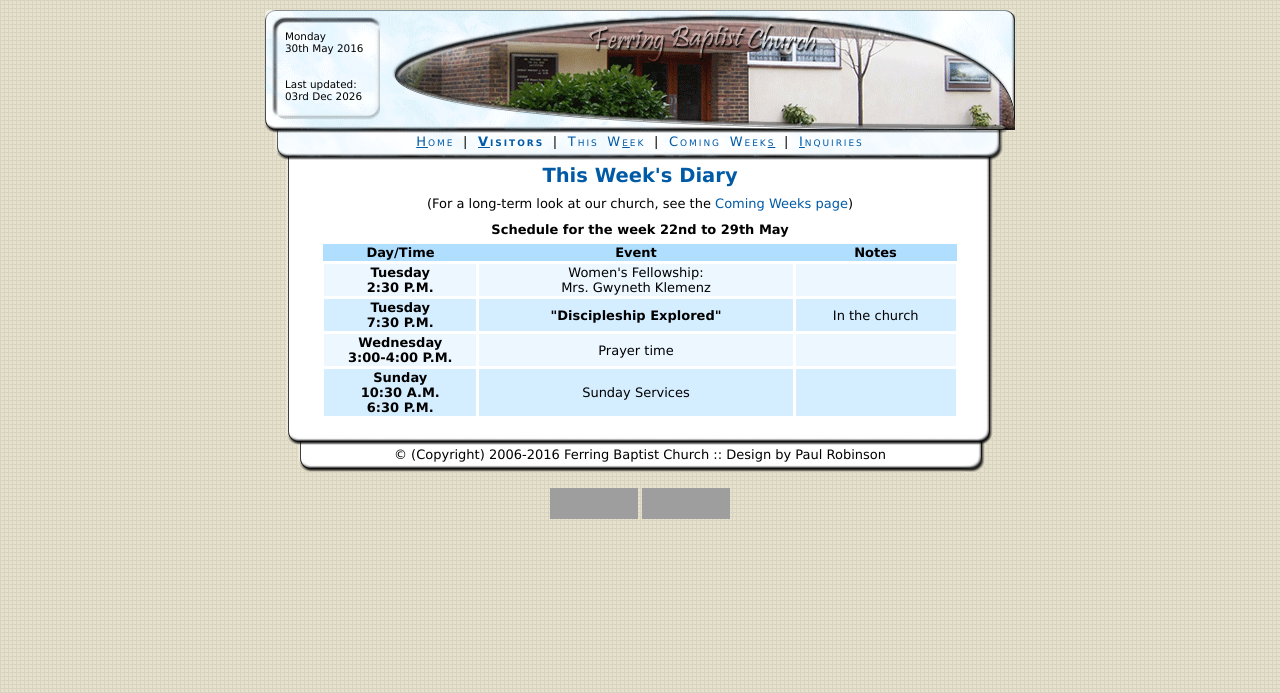
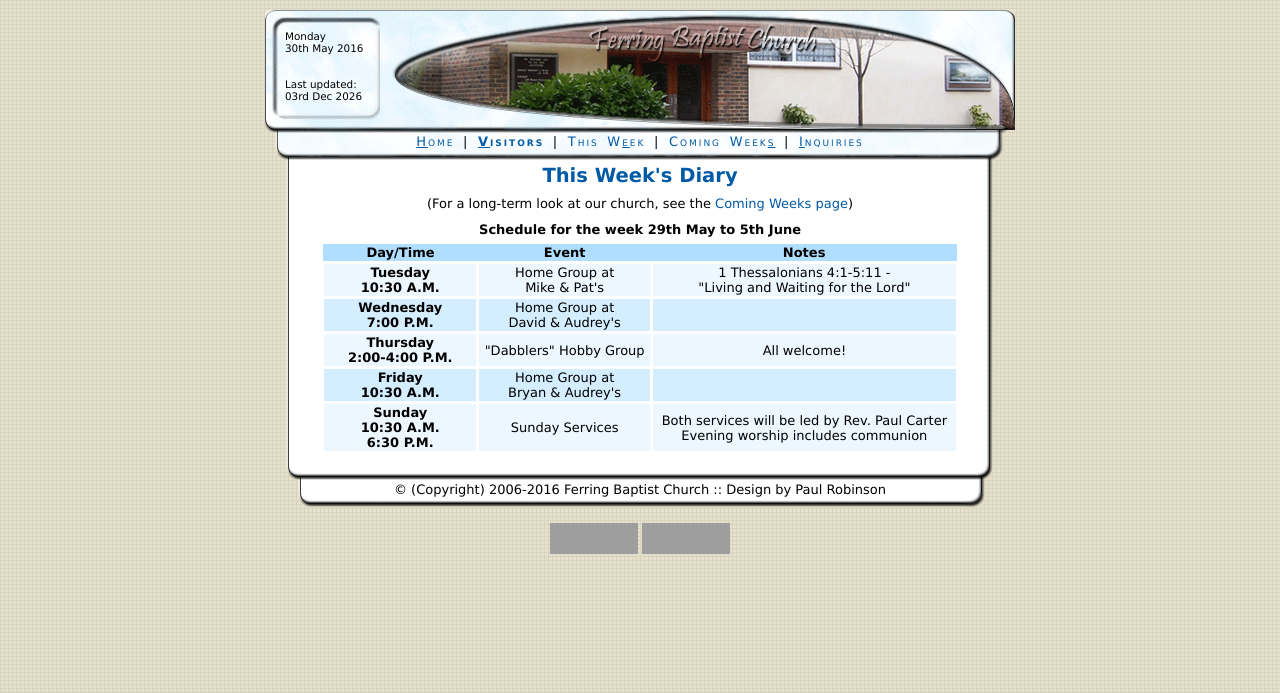
Before and after one commit to paulrr88/church, a PHP site: page /church/diary.php in a window 1280 px wide. Shown: the top 693 px of the page. Run offline with PHP 8.4, Linux system fonts and the light colour scheme; grey boxes are pictures that could not be loaded.

Commit message:
Diary update

```diff
--- a/diary.php
+++ b/diary.php
@@ -6,7 +6,7 @@
 
 				<p class="centre">(For a long-term look at our church, see the <a href="upcoming.php">Coming Weeks page</a>)</p>
 
-				<p class="centre"><strong>Schedule for the week 22nd to 29th May</strong></p>
+				<p class="centre"><strong>Schedule for the week 29th May to 5th June</strong></p>
 
 				<table class="styled" summary="Schedule for events in the coming week(s)">
 					<thead>
@@ -18,24 +18,29 @@
 					</thead>
 					<tbody>
 						<tr class="odd">
-							<th scope="row">Tuesday<br />2:30 P.M.</th>
-							<td>Women's Fellowship:<br />Mrs. Gwyneth Klemenz</td>
+							<th scope="row">Tuesday<br /> 10:30 A.M.</th>
+							<td>Home Group at<br />Mike &amp; Pat's</td>
+							<td>1 Thessalonians 4:1-5:11 - <br />"Living and Waiting for the Lord"</td>
+						</tr>
+						<tr>
+							<th scope="row">Wednesday<br />7:00 P.M.</th>
+							<td>Home Group at<br />David &amp; Audrey's</td>
 							<td></td>
 						</tr>
-						<!--temp--><tr>
-							<th scope="row">Tuesday<br />7:30 P.M.</th>
-							<td><strong>"Discipleship Explored"</strong></td>
-							<td>In the church</td>
+						<tr class="odd">
+							<th scope="row">Thursday<br />2:00-4:00 P.M.</th>
+							<td>"Dabblers" Hobby Group</td>
+							<td>All welcome!</td>
+						</tr>
+						<tr>
+							<th scope="row">Friday<br />10:30 A.M.</th>
+							<td>Home Group at<br />Bryan &amp; Audrey's</td>
+							<td></td>
 						</tr>
 						<tr class="odd">
-							<th scope="row">Wednesday<br />3:00-4:00 P.M.</th>
-							<td>Prayer time</td>
-							<td></td>
-						</tr>
-						<tr>
 							<th scope="row">Sunday<br />10:30 A.M.<br />6:30 P.M.</th>
 							<td>Sunday Services</td>
-							<td></td>
+							<td>Both services will be led by Rev. Paul Carter<br />Evening worship includes communion</td>
 						</tr>
 					</tbody>
 				</table>
```
